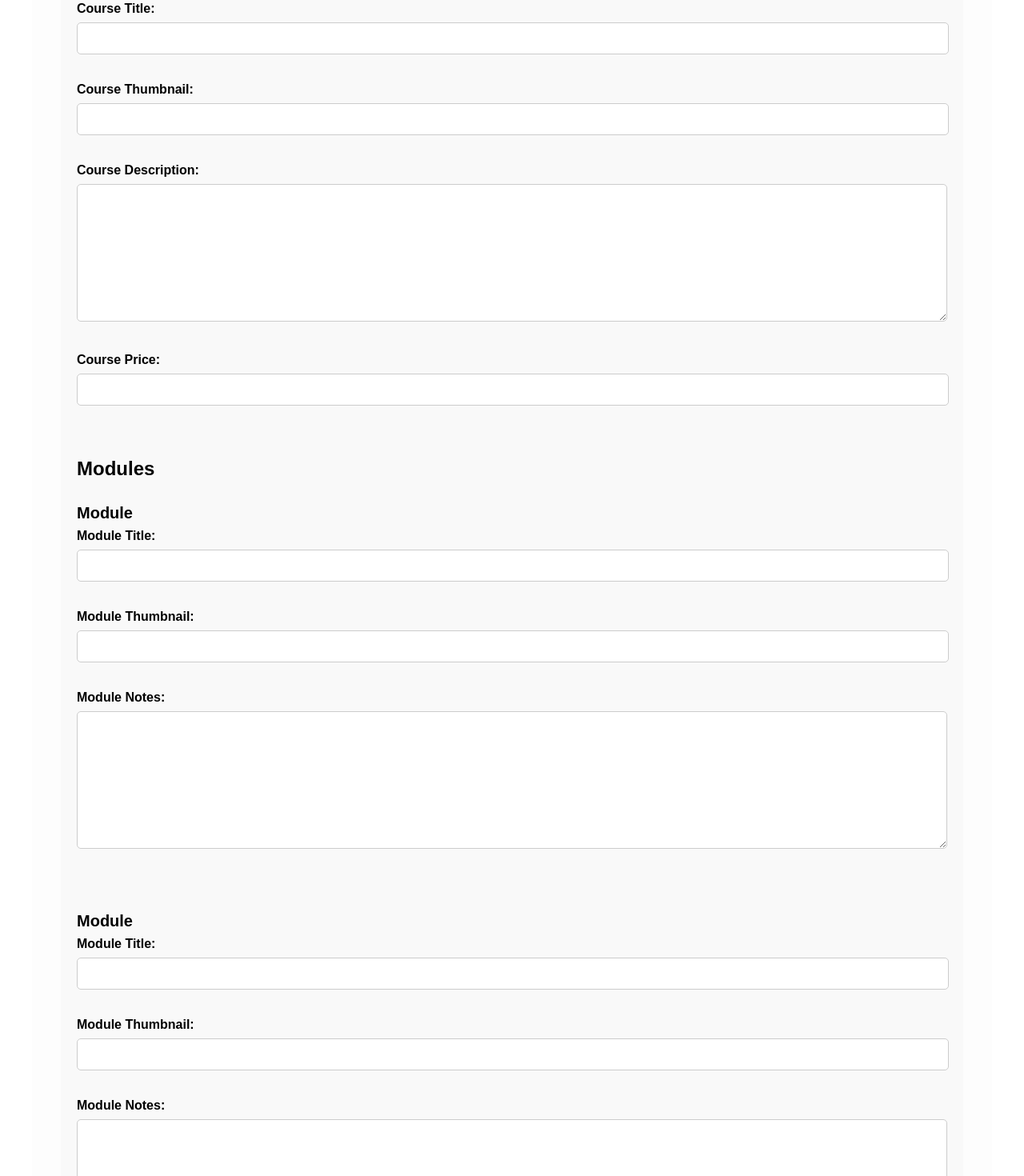
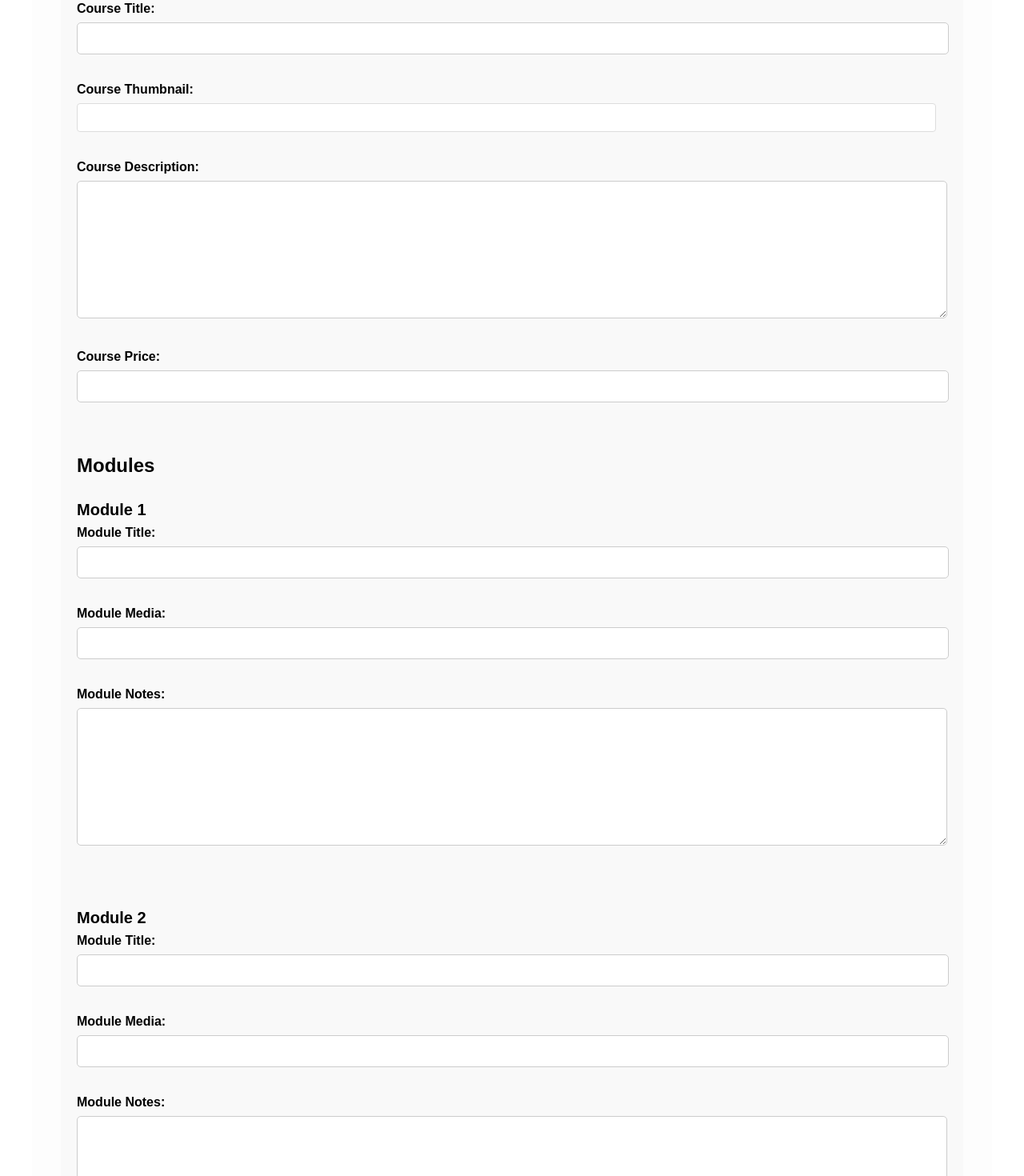
Before and after one commit to mmwandera/phase5, a React (Vite) app in the folder frontend/: page /dashboard/add-course in a window 1280 px wide. Shown: the part 240-1710 px from the top of the page at 80% size. Built offline with nearby package versions, Linux system fonts and the light colour scheme; a web font is replaced by a local one.

Commit message:
checkpoint

```diff
--- a/frontend/src/admin-components/AddCourse.jsx
+++ b/frontend/src/admin-components/AddCourse.jsx
@@ -1,90 +1,48 @@
-import { useState } from 'react';
 import './addCourse.css';
 import Footer from './reusable-components/Footer';
 import Header from './reusable-components/Header';
 
 export default function AddCourse() {
-  const [formData, setFormData] = useState({
-    courseTitle: '',
-    courseThumbnail: '',
-    courseDescription: '',
-    coursePrice: '',
-    modules: [
-      { moduleTitle: '', moduleThumbnail: '', moduleNotes: '' },
-      { moduleTitle: '', moduleThumbnail: '', moduleNotes: '' },
-      // Add more modules as needed
-    ]
-  });
-
-  const handleChange = (e, index) => {
-    const { name, value } = e.target;
-    if (name.startsWith('module')) {
-      const modules = [...formData.modules];
-      modules[index][name] = value;
-      setFormData({ ...formData, modules });
-    } else {
-      setFormData({ ...formData, [name]: value });
-    }
-  };
-
-  const handleSubmit = async (e) => {
-    e.preventDefault();
-    try {
-      const response = await fetch('http://127.0.0.1:5000/courses/admin', {
-        method: 'POST',
-        headers: {
-          'Content-Type': 'application/json',
-          'jwttoken': localStorage.getItem('token') // Assuming you're storing JWT token in localStorage
-        },
-        body: JSON.stringify(formData)
-      });
-      const data = await response.json();
-      console.log(data); // Handle success or error response from the server
-    } catch (error) {
-      console.error('Error:', error);
-    }
-  };
-
   return (
     <div className="add-course">
       <Header />
       <main className="add-course-main">
         <h1 className="add-course-heading">Add New Course</h1>
-        <form className="course-form" onSubmit={handleSubmit}>
-          {/* Course details */}
+        <form className="course-form">
           <div className="form-group">
             <label htmlFor="courseTitle">Course Title:</label>
-            <input type="text" id="courseTitle" name="courseTitle" value={formData.courseTitle} onChange={handleChange} />
+            <input type="text" id="courseTitle" name="courseTitle" />
           </div>
           <div className="form-group">
             <label htmlFor="courseThumbnail">Course Thumbnail:</label>
-            <input type="text" id="courseThumbnail" name="courseThumbnail" value={formData.courseThumbnail} onChange={handleChange} />
+            <input type="type" id="courseThumbnail" name="courseThumbnail" />
           </div>
           <div className="form-group">
             <label htmlFor="courseDescription">Course Description:</label>
-            <textarea id="courseDescription" name="courseDescription" value={formData.courseDescription} onChange={handleChange}></textarea>
+            <textarea id="courseDescription" name="courseDescription"></textarea>
           </div>
           <div className="form-group">
             <label htmlFor="coursePrice">Course Price:</label>
-            <input type="text" id="coursePrice" name="coursePrice" value={formData.coursePrice} onChange={handleChange} />
+            <input type="text" id="coursePrice" name="coursePrice" />
           </div>
 
           {/* Modules Section */}
           <h2 className="module-heading">Modules</h2>
-          {formData.modules.map((module, index) => (
-            <div className="module-form" key={index}>
-              <h3>Module</h3>
+          {/* Repeat the following section 10 times */}
+          {[...Array(10)].map((_, index) => (
+            <div key={index} className="module-form">
+              <h3>Module {index + 1}</h3>
               <div className="form-group">
                 <label htmlFor={`moduleTitle${index}`}>Module Title:</label>
-                <input type="text" id={`moduleTitle${index}`} name={`moduleTitle`} value={module.moduleTitle} onChange={(e) => handleChange(e, index)} />
+                <input type="text" id={`moduleTitle${index}`} name={`moduleTitle${index}`} />
               </div>
               <div className="form-group">
-                <label htmlFor={`moduleThumbnail${index}`}>Module Thumbnail:</label>
-                <input type="text" id={`moduleThumbnail${index}`} name={`moduleThumbnail`} value={module.moduleThumbnail} onChange={(e) => handleChange(e, index)} />
+                <label htmlFor={`moduleMedia${index}`}>Module Media:</label>
+                <input type="text" id={`moduleMedia${index}`} name={`moduleMedia${index}`} />
               </div>
               <div className="form-group">
                 <label htmlFor={`moduleNotes${index}`}>Module Notes:</label>
-                <textarea id={`moduleNotes${index}`} name={`moduleNotes`} value={module.moduleNotes} onChange={(e) => handleChange(e, index)}></textarea>
+                <textarea id={`moduleNotes${index}`} name={`moduleNotes${index}`}></textarea>
               </div>
             </div>
           ))}
```
